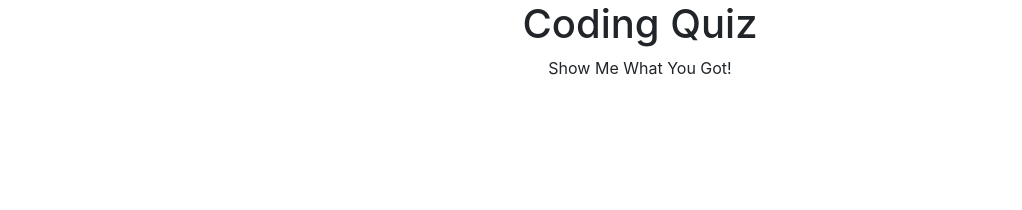
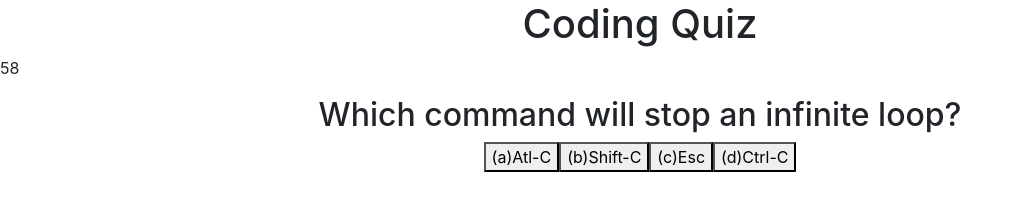
Before and after one commit to woodstr3313/Code-Quiz, a plain HTML site: page index.html in a window 1280 px wide. Both pictures are taken after a click on the button "Start Quiz". Shown: the whole page, without its empty margins (0-1022 px from the left). Drawn offline with nearby package versions, Linux system fonts and the light colour scheme.

Commit message:
Added event listener to populate question and answer

```diff
--- a/index.html
+++ b/index.html
@@ -13,7 +13,8 @@
       <h1 class="d-flex justify-content-center">Coding Quiz</h1>
         <h3 class="d-flex justify-content-center">Test Your Knowledge</h3>
       <p class="d-flex justify-content-center" id="starter-text">Show Me What You Got!
-    </header>
+      <p id="timer" ></p>
+      </header>
 
     <main>
       <div class="d-flex justify-content-center" id="click-to-start-div">
--- a/script.js
+++ b/script.js
@@ -4,40 +4,70 @@ var headerE1 = $('#header');
 var resultEl = $('#results-div');
 
 
-
+function answer(event){
+  event.preventDefault();
+var user_Choice = $(event.target)
+if (user_Choice[0].innerText === answer_bank[index]) {
+  resultEl.append(
+    "<h3> Correct</h3>"
+  )
+}
+}
 function nextFunc(event) {
   console.log("Blah");
-  index++;
+  headerE1.children().eq(2).remove();
   headerE1.children().eq(1).remove();
-  headerE1.children().eq(2).remove();
   start_btn_El.remove();
   writeQuestion();
+  start();
+  resultEl.on("click","button",answer)
 }
 var index = 0
 
-function writeQuestion(event) {
-  event
+function writeQuestion() {
+  var stringSplit = question_bank[index].string_Q.split("/n");
+  console.log(stringSplit)
+  $('#click-to-start-div').append(
+  "<h2 class=\"d-flex justify-content-center\">" + stringSplit[0] + "</h2>")
+  resultEl.append(
+    "<button>" + stringSplit[1] + "</button>",
+    "<button>" + stringSplit[2] + "</button>",
+    "<button>" + stringSplit[3] + "</button>",
+    "<button>" + stringSplit[4] + "</button>",
+  )
+}
+var time = 60
+var x
+function start() {
+  var countdown = $("#timer")
+  countdown.text(time)
+  x=setInterval (function(){
+    time = time-1
+    countdown.text(time)
+  },1000)
 }
 
 var question_bank = [
-  { string_Q1 : "Which command will stop an infinite loop?/n"
+  { "string_Q" : "Which command will stop an infinite loop?/n"
             + "(a)Atl-C/n(b)Shift-C/n(c)Esc/n(d)Ctrl-C/n"
   },
-  { string_Q2 : "Jordan needs to execute a section of code ten times within a program. Compare the selection structures below and select which one meets the needs identified./n"
+  { "string_Q" : "Jordan needs to execute a section of code ten times within a program. Compare the selection structures below and select which one meets the needs identified./n"
             + "(a)If-Else/n(b)For/n(c)While/n(d)If/n"
   },
-  { string_Q3 : "Jeff has just constructed her first for loop within the Java language.  Which of the following is not a required part of a for loop?/n"
+  { "string_Q" : "Jeff has just constructed her first for loop within the Java language.  Which of the following is not a required part of a for loop?/n"
             + "(a)Initialization/n(b)Condition/n(c)Variable/n(d)) increment/n"
   },
-  { string_Q4 : "A loop that never ends is referred to as a(n)_________./n"
+  { "string_Q" : "A loop that never ends is referred to as a(n)_________./n"
             + "(a)While loop/n(b)Infinite loop/n(c)Recursive loop/n(d))for loop/n"
   },
-  { string_Q5 : "During program development, software requirements specify/n"
+  { "string_Q" : "During program development, software requirements specify/n"
            + "(a)How the program will accomplish the task/n(b)What the task is that the program must perform/n(c)How to divide the task into subtasks/n(d)How to test the program when it is done/n"
   }
 ]
-//#Source https://bit.ly/2neWfJ2
-const splitLines = str => str.split(/\r?\n/);
+var answer_bank = ["(d)Ctrl-C","(b)For","(c))Variable","(b)Infinite loop","(b)What the task is that the program must perform"];
+
+
+const splitLines = str => str.split("/n");
 console.log('Original string:');
 console.log('This\nis a\nmultiline\nstring.\n');
 console.log(splitLines('This\nis a\nmultiline\nstring.\n'));
```
